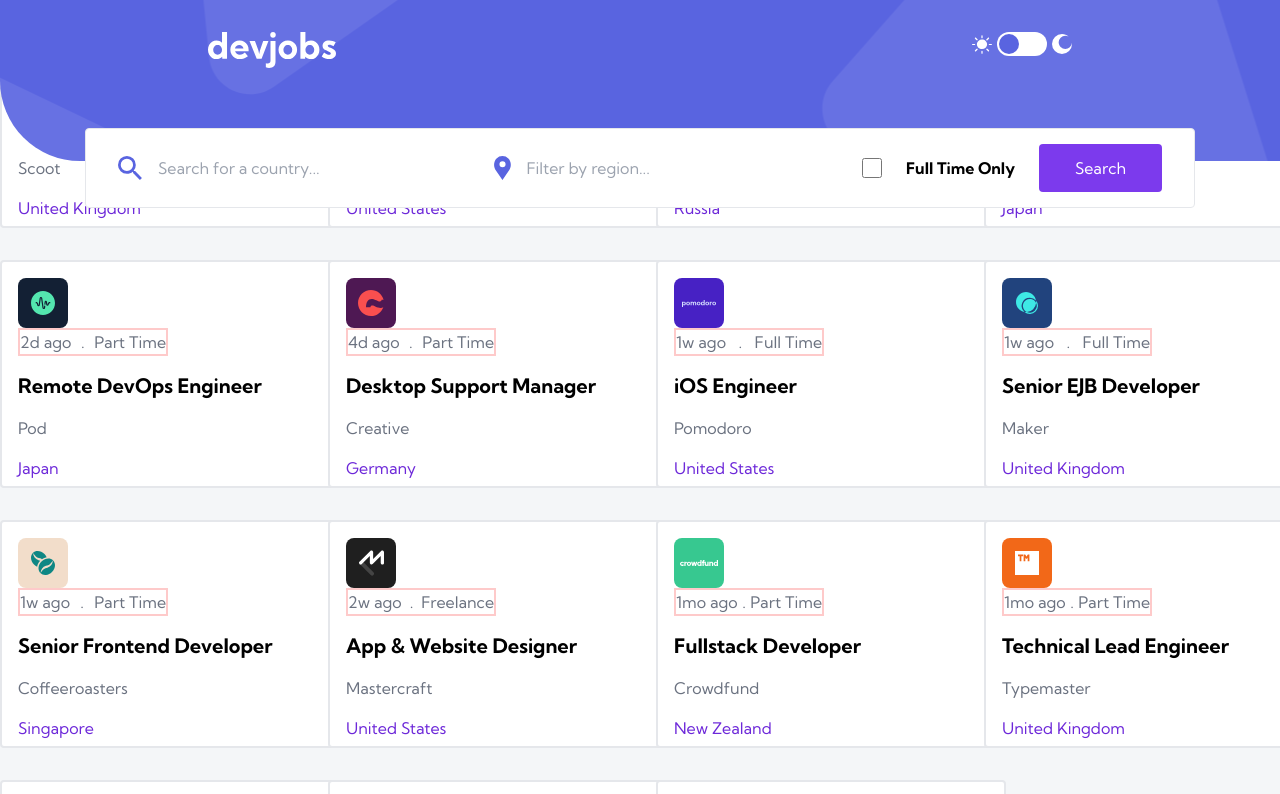
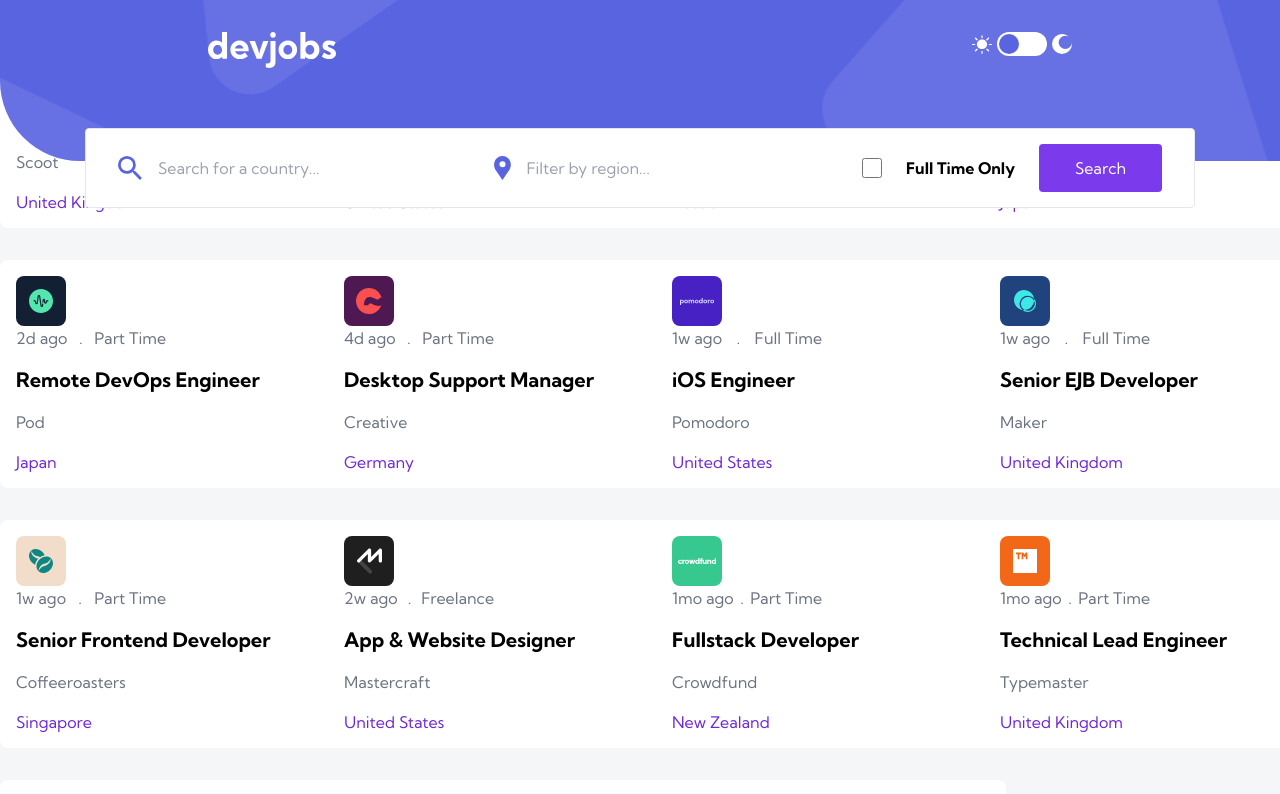
Before and after one commit to Magnus-kutuson/Devjobs, an Angular app: page / in a window 1280 px wide. Shown: the top 794 px of the page. Built offline with nearby package versions, Linux system fonts and the light colour scheme.

Commit message:
feat: improve job display layout on jobspage by refining styling and removing unnecessary borders

```diff
--- a/src/app/core/pages/jobspage/jobspage.component.html
+++ b/src/app/core/pages/jobspage/jobspage.component.html
@@ -1,12 +1,12 @@
 <div>
     <app-header></app-header>
  <div class=" grid grid-cols-4 gap-8">
-  <div class="w-[350px] h-[228px] bg-white border-2 border-gray-200 rounded p-4"  *ngFor="let job of jobs">
-    <div class="w-[50px] h-[50px] flex justify-center items-center rounded-lg"
+  <div class="w-[350px] h-[228px] bg-white  rounded-lg p-4"  *ngFor="let job of jobs">
+    <div class="w-[50px] h-[50px] flex justify-center items-center rounded-lg "
     [style.background]="job.logoBackground">
         <img [src]="job.logo" alt="">
     </div>
-    <div class="w-[150px] border-2 border-red-200 flex justify-between text-gray-500 ">
+    <div class="w-[150px] flex justify-between text-gray-500 ">
         <p>{{job.postedAt}}</p>
         <p>.</p>
         <p>{{job.contract}}</p>
```
